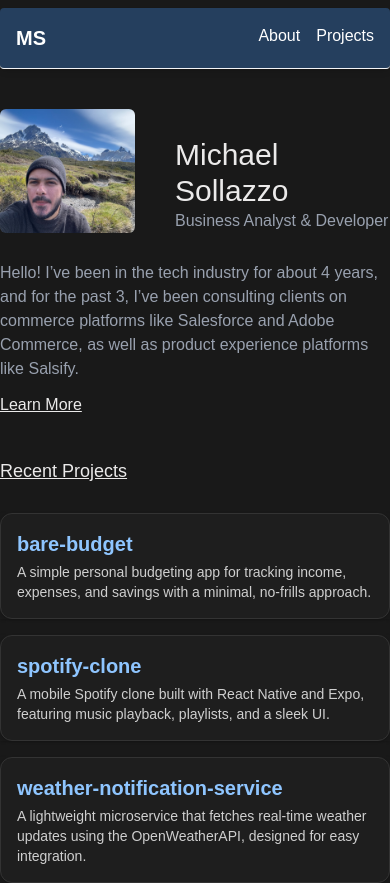
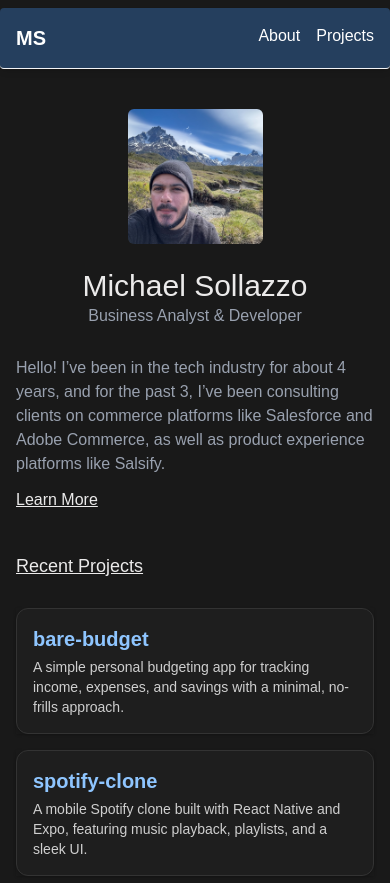
Before and after one commit to sollazzo08/portfolio-site, a Next.js app: page / in a window 390 px wide. Shown: the top 883 px of the page. Built offline with nearby package versions, Linux system fonts and the light colour scheme; a web font is replaced by a local one.

Commit message:
improve mobile layout for hero section

```diff
--- a/src/app/page.tsx
+++ b/src/app/page.tsx
@@ -1,46 +1,55 @@
-'use client'
+"use client";
 
 import ProjectsList from "@/components/ProjectsList";
 import Link from "next/link";
-
-import {motion} from 'framer-motion';
+import { motion } from "framer-motion";
 import TextScramble from "@/components/TextScramble";
 
 export default function Home() {
   return (
-    <div className="flex flex-col text-gray-400 font-tektu text-md">
+    <div className="flex flex-col text-gray-400 font-tektu text-md px-4 sm:px-0">
       <motion.div
-          initial={{ opacity: 0, scale: 0.95 }} // Start hidden and a little lower
-          animate={{ opacity: 1, scale: 1 }}  // Animate to fully visible and back to normal position
-          transition={{ duration: 1.8, ease: 'easeOut' }} // Timing
+        initial={{ opacity: 0, scale: 0.95 }}
+        animate={{ opacity: 1, scale: 1 }}
+        transition={{ duration: 1.8, ease: "easeOut" }}
         className="relative flex flex-col space-y-7 bg-[#191919]"
       >
-        <section className="flex">
+        <section className="flex flex-col items-center gap-4 sm:flex-row sm:items-start">
           <img
             src="/mike-portfolio-site-image.jpg"
             alt="Michael Sollazzo"
-          width="135"
-          height="135"
-          className="rounded-md object-cover"
+            width={135}
+            height={135}
+            className="rounded-md object-cover w-[135px] h-[135px] sm:w-[135px] sm:h-[135px]"
           />
-          <div className="flex flex-col ml-10">
-            <TextScramble className="mt-7 text-3xl text-[#ebeaea]" text="Michael Sollazzo"/>
-            <TextScramble text="Business Analyst & Developer"/>
-
+          <div className="flex flex-col sm:ml-10 text-center sm:text-left">
+            <TextScramble
+              className="mt-2 sm:mt-7 text-3xl text-[#ebeaea]"
+              text="Michael Sollazzo"
+            />
+            <TextScramble text="Business Analyst & Developer" />
           </div>
         </section>
-          <p>Hello! I’ve been in the tech industry for about 4 years, and for the past 3, I’ve been consulting clients on commerce platforms like Salesforce and Adobe Commerce, as well as product experience platforms like Salsify.
+
+        <p>
+          Hello! I’ve been in the tech industry for about 4 years, and for the
+          past 3, I’ve been consulting clients on commerce platforms like
+          Salesforce and Adobe Commerce, as well as product experience platforms
+          like Salsify.
         </p>
       </motion.div>
 
-      <Link href="/about" className="mt-3 underline text-[#ebeaea]">Learn More</Link>
+      <Link href="/about" className="mt-3 underline text-[#ebeaea]">
+        Learn More
+      </Link>
+
       <div className="flex flex-col space-y-7 mt-10 bg-[#191919]">
-
         <h1 className="text-lg underline text-[#ebeaea]">Recent Projects</h1>
         <ProjectsList limit={3} />
-          <Link href="/projects" className="underline text-[#ebeaea]">View More</Link>
+        <Link href="/projects" className="underline text-[#ebeaea]">
+          View More
+        </Link>
       </div>
-
     </div>
-  )
+  );
 }
```
Lines whose indentation alone changed are shown as unchanged.
